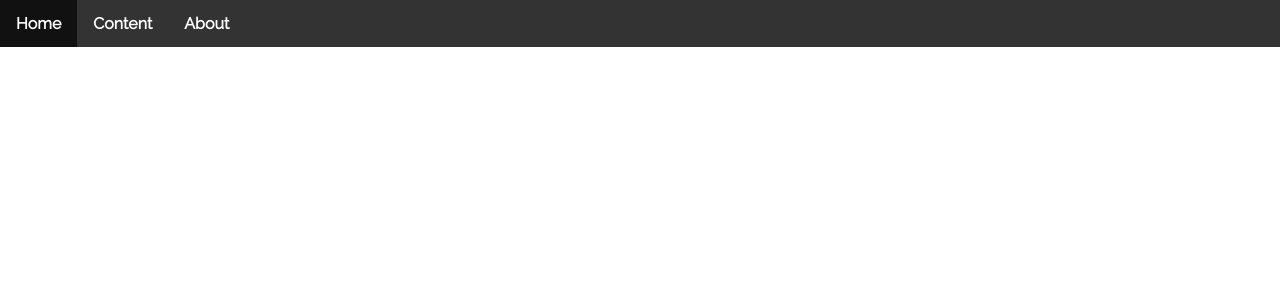
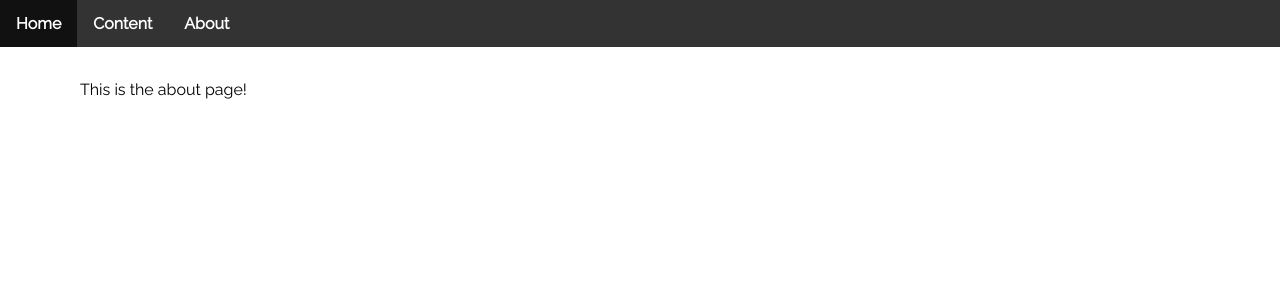
Before and after one commit to Manzanit0/Inkwell, a React (Create React App) app in the folder Client/: page /about in a window 1280 px wide. Shown: the top 300 px of the page. Built offline with nearby package versions, Linux system fonts and the light colour scheme; no server answers.

Commit message:
Creates a specific page for /about.

```diff
--- a/Client/src/App.jsx
+++ b/Client/src/App.jsx
@@ -3,6 +3,7 @@ import { Route } from 'react-router-dom';
 import { PostList } from "./components/PostList/PostList";
 import { Navbar } from "./components/Navbar/Navbar";
 import { PostView } from "./components/PostView/PostView"
+import { AboutPage} from "./pages/AboutPage";
 import { fetchPostsWithBlurb } from "./callouts";
 
 class App extends Component {
@@ -22,6 +23,7 @@ class App extends Component {
                 <Navbar />
                 <Route exact path="/" render={props => <PostList posts={this.state.posts} />}/>
                 <Route path="/post" component={PostView}/>
+                <Route path="/about" component={AboutPage}/>
             </div>
         );
     }
--- a/Client/src/components/Navbar/Navbar.jsx
+++ b/Client/src/components/Navbar/Navbar.jsx
@@ -8,7 +8,7 @@ export class Navbar extends Component {
         <ul className="nav">
           <li className="nav__element nav__element--active"><a href="/">Home</a></li>
           <li className="nav__element"><a href="###">Content</a></li>
-          <li className="nav__element"><a href="###">About</a></li>
+          <li className="nav__element"><a href="/about">About</a></li>
         </ul>
       </div>
     );
--- /dev/null
+++ b/Client/src/pages/AboutPage.jsx
@@ -0,0 +1,11 @@
+import React, { Component } from 'react';
+
+export class AboutPage extends Component {
+    render() {
+        return (
+            <div style={{margin: "80px"}}>
+                This is the about page!
+            </div>
+        );
+    }
+}
```
